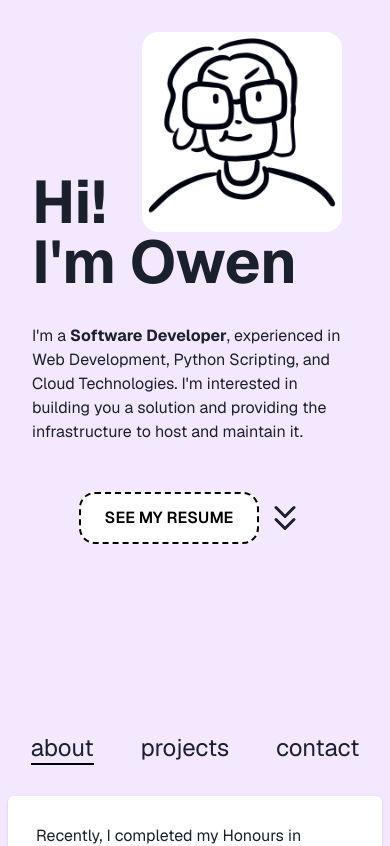
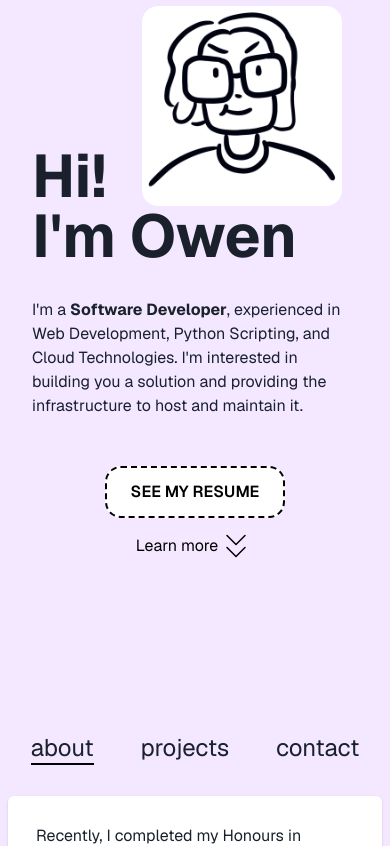
Before and after one commit to Owen-Allen/portfolio, a Next.js app: page / in a window 390 px wide. Shown: the top 846 px of the page. Built offline with nearby package versions, Linux system fonts and the light colour scheme.

Commit message:
added learn more button. removed scroll on nav clicks.

```diff
--- a/components/header.tsx
+++ b/components/header.tsx
@@ -30,7 +30,7 @@ export default function Header() {
 
     return (
         <div className="w-full flex flex-col justify-center items-center p-8 mb-4 pt-24">
-            <div className="w-full lg:w-3/4 2xl:px-8">
+            <div className="w-full lg:w-2/3">
                 {/* left side is "Hi ... (about)", right side is Image */}
                 <div className="min-h-[444px]">
                     <div className="flex flex-row justify-center w-full">
@@ -51,14 +51,19 @@ export default function Header() {
                             <p className='2xl:w-2/3 lg:w-[470px] sm:w-full pb-4 sm:text-lg'>
                                 I&apos;m a <b>Software Developer</b>, experienced in Web Development, Python Scripting, and Cloud Technologies. I&apos;m interested in building you a solution and providing the infrastructure to host and maintain it.  {/*or and building the infrastruction to support it*/}
                             </p>
-                            <div className="w-full flex justify-center items-center lg:justify-start lg:items-start">
+                            <div className="flex flex-col lg:flex-row lg:space-x-4 items-center space-y-1 lg:justify-start lg:items-start"> {/* lg:justify-start lg:items-start */}
                                 <DottedButton className="w-64" />
 
-                                <button className="flex flex-col items-center -space-y-6 px-2 text-lg" onClick={(e) => handleClick(e)}>
-                                    <svg height="2em" width="2em" stroke="currentColor" fill="none" strokeWidth="2" viewBox="0 0 24 24" strokeLinecap="round" strokeLinejoin="round" xmlns="http://www.w3.org/2000/svg">
-                                        <polyline points="6 9 12 15 18 9"></polyline></svg>
-                                    <svg height="2em" width="2em" stroke="currentColor" fill="none" strokeWidth="2" viewBox="0 0 24 24" strokeLinecap="round" strokeLinejoin="round" xmlns="http://www.w3.org/2000/svg">
-                                        <polyline points="6 9 12 15 18 9"></polyline></svg>
+                                <button className="hover:font-bold  text-black transition-all duration-150 flex flex-row items-center font-semi" onClick={(e) => handleClick(e)}>
+                                <span>Learn more</span>
+
+                                    <div className="flex flex-col items-center -space-y-6 text-lg">
+                                        <svg height="2em" width="2em" stroke="currentColor" fill="none" strokeWidth="1" viewBox="0 0 24 24" strokeLinecap="round" strokeLinejoin="round" xmlns="http://www.w3.org/2000/svg">
+                                            <polyline points="6 9 12 15 18 9"></polyline></svg>
+                                        <svg height="2em" width="2em" stroke="currentColor" fill="none" strokeWidth="1" viewBox="0 0 24 24" strokeLinecap="round" strokeLinejoin="round" xmlns="http://www.w3.org/2000/svg">
+                                            <polyline points="6 9 12 15 18 9"></polyline></svg>
+                                    </div>
+
                                 </button>
                             </div>
                         </div>
@@ -79,7 +84,7 @@ export default function Header() {
                     {links.map((link) => (
                         <li key={link.href}>
                             <Link className="relative"
-                                onClick={(e) => { handleClick(e) }}
+                                // onClick={(e) => { handleClick(e) }} hmmmmmm I dont know if I like this feature
                                 href={link.href}
                             >
                                 {link.href === path && (
```
